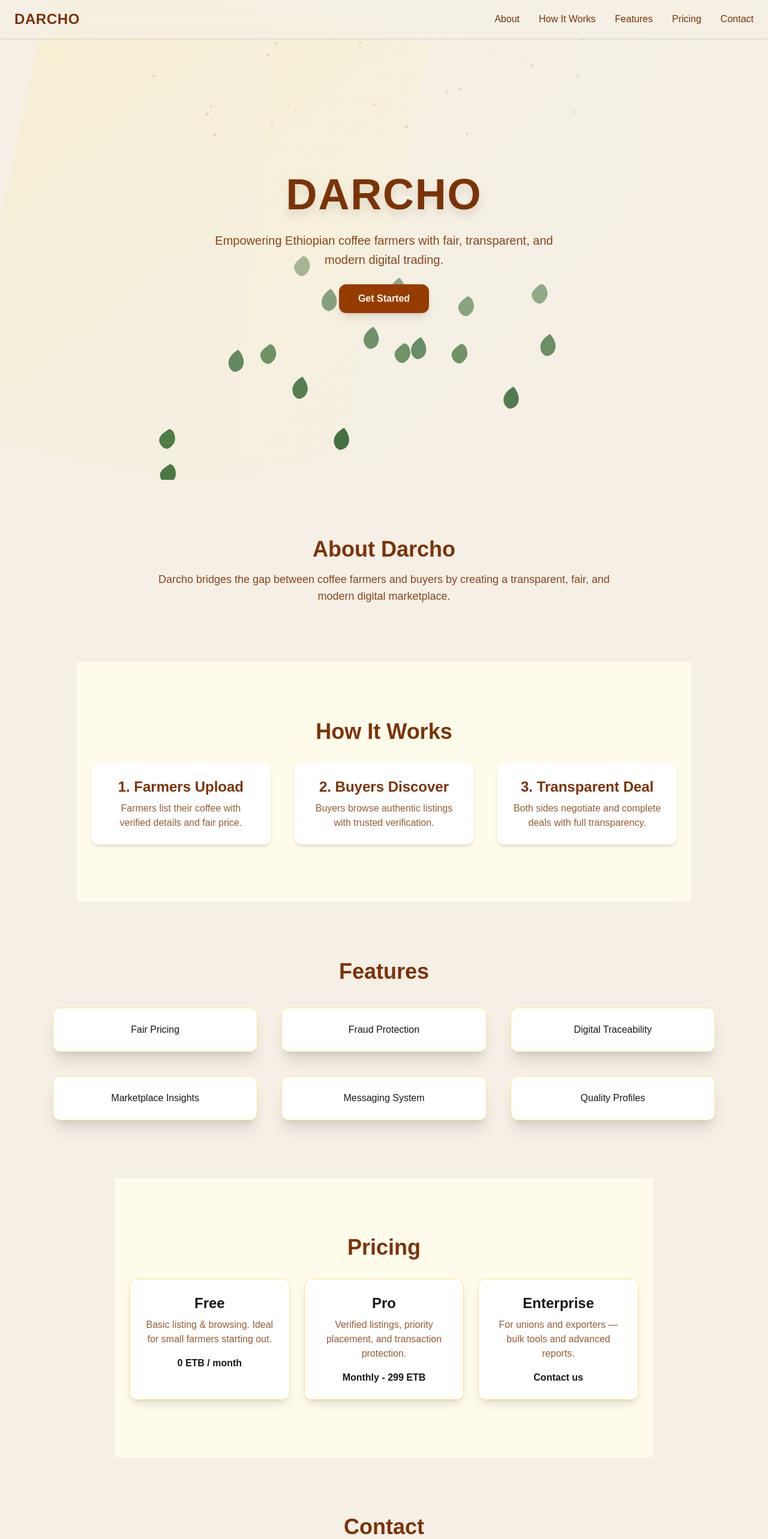
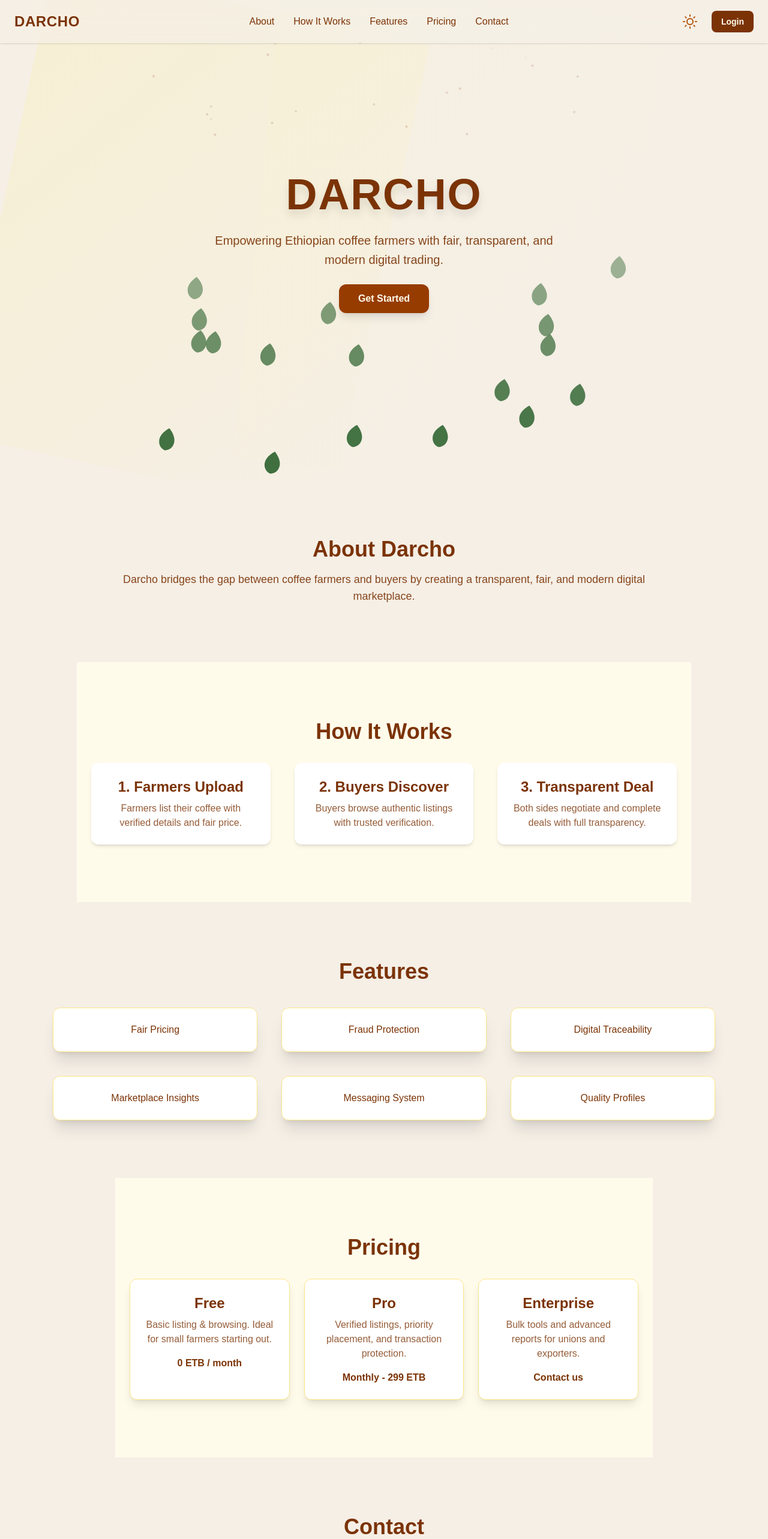
Before and after one commit to Abrishkassa/darcho, a Next.js app: page / in a window 1280 px wide. Shown: the top 2566 px of the page at 60% size. Built offline with nearby package versions, Linux system fonts and the light colour scheme.

Commit message:
bright and dark mode

```diff
--- a/src/app/components/DarchoBackground.tsx
+++ b/src/app/components/DarchoBackground.tsx
@@ -1,47 +1,153 @@
 "use client";
 
 import { motion } from "framer-motion";
+import { useState } from "react";
 
 export default function DarchoHome() {
+  const [isDark, setIsDark] = useState(false);
+  const [menuOpen, setMenuOpen] = useState(false);
+
   const leaves = Array.from({ length: 18 });
   const particles = Array.from({ length: 25 });
 
   return (
-    <div className="w-full min-h-screen bg-[#f5efe6]">
+    <div className={`
+      w-full min-h-screen transition
+      ${isDark ? "bg-stone-900" : "bg-[#f5efe6]"}
+    `}>
 
-      {/* NAVIGATION BAR */}
+      {/* ================= NAVIGATION BAR ================= */}
       <motion.nav
         initial={{ y: -80, opacity: 0 }}
         animate={{ y: 0, opacity: 1 }}
         transition={{ duration: 1 }}
-        className="fixed top-0 left-0 w-full z-50 backdrop-blur-xl bg-[#f5efe6]/70 shadow-sm"
+        className={`fixed top-0 left-0 w-full z-50 backdrop-blur-xl shadow-sm
+        ${isDark ? "bg-stone-900/70" : "bg-[#f5efe6]/70"}`}
       >
         <div className="max-w-7xl mx-auto flex items-center justify-between px-6 py-4">
-          <h1 className="text-2xl font-bold text-amber-900 tracking-wide">DARCHO</h1>
-          <div className="hidden md:flex gap-8 text-amber-900 font-medium">
-            <a href="#about" className="hover:text-amber-700">About</a>
-            <a href="#how" className="hover:text-amber-700">How It Works</a>
-            <a href="#features" className="hover:text-amber-700">Features</a>
-            <a href="#pricing" className="hover:text-amber-700">Pricing</a>
-            <a href="#contact" className="hover:text-amber-700">Contact</a>
+
+          {/* LEFT: LOGO */}
+          <h1 className={`text-2xl font-bold tracking-wide
+            ${isDark ? "text-white" : "text-amber-900"}`}>
+            DARCHO
+          </h1>
+
+          {/* CENTER: NAV LINKS (hidden on mobile) */}
+          <div className="hidden md:flex gap-8 font-medium">
+            {["About", "How It Works", "Features", "Pricing", "Contact"].map((item) => (
+              <a
+                key={item}
+                href={`#${item.toLowerCase().replace(/ /g, "")}`}
+                className={`hover:opacity-70 transition
+                  ${isDark ? "text-white" : "text-amber-900"}`}
+              >
+                {item}
+              </a>
+            ))}
+          </div>
+
+          {/* RIGHT SIDE: DARK/LIGHT BUTTON + LOGIN BUTTON + MOBILE ICON */}
+          <div className="flex items-center gap-4">
+
+            {/* DARK/LIGHT MODE TOGGLE */}
+            <button
+              onClick={() => setIsDark(!isDark)}
+              className="p-2 rounded-full hover:scale-110 transition"
+            >
+              {/* Light Icon */}
+              {!isDark && (
+                <svg width="24" height="24" fill="none" stroke="#b45309" strokeWidth="2" strokeLinecap="round" strokeLinejoin="round">
+                  <circle cx="12" cy="12" r="5"></circle>
+                  <line x1="12" y1="1" x2="12" y2="3"></line>
+                  <line x1="12" y1="21" x2="12" y2="23"></line>
+                  <line x1="4.22" y1="4.22" x2="5.64" y2="5.64"></line>
+                  <line x1="18.36" y1="18.36" x2="19.78" y2="19.78"></line>
+                  <line x1="1" y1="12" x2="3" y2="12"></line>
+                  <line x1="21" y1="12" x2="23" y2="12"></line>
+                  <line x1="4.22" y1="19.78" x2="5.64" y2="18.36"></line>
+                  <line x1="18.36" y1="5.64" x2="19.78" y2="4.22"></line>
+                </svg>
+              )}
+
+              {/* Dark Icon */}
+              {isDark && (
+                <svg width="24" height="24" fill="none" stroke="#facc15" strokeWidth="2" strokeLinecap="round" strokeLinejoin="round">
+                  <path d="M21 12.79A9 9 0 1 1 11.21 3 7 7 0 0 0 21 12.79z"></path>
+                </svg>
+              )}
+            </button>
+
+            {/* LOGIN BUTTON */}
+            <button
+              className={`px-4 py-2 text-sm rounded-lg transition font-semibold
+              ${isDark
+                ? "bg-white text-black hover:bg-gray-300"
+                : "bg-amber-900 text-amber-50 hover:bg-amber-700"
+              }`}
+            >
+              Login
+            </button>
+
+            {/* MOBILE MENU ICON */}
+            <button
+              onClick={() => setMenuOpen(!menuOpen)}
+              className="md:hidden p-2"
+            >
+              {!menuOpen ? (
+                // Hamburger icon
+                <svg width="28" height="28" stroke={isDark ? "white" : "black"} strokeWidth="2">
+                  <line x1="4" y1="7" x2="24" y2="7" />
+                  <line x1="4" y1="14" x2="24" y2="14" />
+                  <line x1="4" y1="21" x2="24" y2="21" />
+                </svg>
+              ) : (
+                // X icon
+                <svg width="28" height="28" stroke={isDark ? "white" : "black"} strokeWidth="2">
+                  <line x1="6" y1="6" x2="22" y2="22" />
+                  <line x1="22" y1="6" x2="6" y2="22" />
+                </svg>
+              )}
+            </button>
           </div>
         </div>
+
+        {/* MOBILE DROPDOWN MENU */}
+        {menuOpen && (
+          <div className={`md:hidden flex flex-col gap-4 px-6 py-4 pb-6
+            ${isDark ? "bg-stone-900 text-white" : "bg-[#f5efe6] text-amber-900"}`}>
+            {["About", "How It Works", "Features", "Pricing", "Contact"].map((item) => (
+              <a
+                key={item}
+                href={`#${item.toLowerCase().replace(/ /g, "")}`}
+                onClick={() => setMenuOpen(false)}
+                className="py-2 border-b border-amber-200/30"
+              >
+                {item}
+              </a>
+            ))}
+          </div>
+        )}
       </motion.nav>
 
-      {/* HERO BACKGROUND + ANIMATION */}
+      {/* ================= HERO + BACKGROUND ================= */}
       <div className="relative w-full h-screen overflow-hidden flex items-center justify-center">
 
-        {/* SUNLIGHT */}
+        {/* Sunlight effect */}
         <div className="absolute inset-0 pointer-events-none">
-          <div className="absolute top-0 left-0 w-1/2 h-full bg-gradient-to-br from-yellow-200/20 to-transparent rotate-12"></div>
-          <div className="absolute top-0 left-1/3 w-1/2 h-full bg-gradient-to-br from-yellow-100/10 to-transparent rotate-6"></div>
+          {!isDark && (
+            <>
+              <div className="absolute top-0 left-0 w-1/2 h-full bg-gradient-to-br from-yellow-200/20 to-transparent rotate-12"></div>
+              <div className="absolute top-0 left-1/3 w-1/2 h-full bg-gradient-to-br from-yellow-100/10 to-transparent rotate-6"></div>
+            </>
+          )}
         </div>
 
-        {/* PARTICLES */}
+        {/* FLOATING PARTICLES */}
         {particles.map((_, i) => (
           <motion.div
             key={`p-${i}`}
-            className="absolute w-1 h-1 bg-amber-900/30 rounded-full"
+            className={`absolute w-1 h-1 rounded-full
+              ${isDark ? "bg-white/20" : "bg-amber-900/30"}`}
             initial={{ x: Math.random() * 800 - 400, y: Math.random() * 600 - 300, opacity: 0 }}
             animate={{ y: [null, Math.random() * -200 - 200], opacity: [0, 0.6, 0] }}
             transition={{ duration: 6 + Math.random() * 4, repeat: Infinity, delay: Math.random() * 4 }}
@@ -60,11 +166,10 @@ export default function DarchoHome() {
             transition={{ duration: 16 + Math.random() * 6, repeat: Infinity, delay: Math.random() * 4 }}
             aria-hidden
           >
-            {Math.random() > 0.5 ? (
-              <path d="M32 2C20 12 10 26 12 40c2 18 18 22 20 22s18-4 20-22C54 26 44 12 32 2z" fill="#3f6f3f" />
-            ) : (
-              <path d="M32 4C18 18 6 30 14 44c8 14 22 16 28 10s14-16 10-30C48 10 40 4 32 4z" fill="#4a7a42" />
-            )}
+            <path
+              d="M32 2C20 12 10 26 12 40c2 18 18 22 20 22s18-4 20-22C54 26 44 12 32 2z"
+              fill={isDark ? "#4a7a42" : "#3f6f3f"}
+            />
           </motion.svg>
         ))}
 
@@ -75,16 +180,20 @@ export default function DarchoHome() {
           transition={{ duration: 1.5 }}
           className="relative z-10 flex flex-col items-center text-center px-6 max-w-2xl"
         >
-          <h1 className="text-5xl md:text-7xl font-extrabold text-amber-900 tracking-wide drop-shadow-xl leading-tight">
+          <h1 className={`text-5xl md:text-7xl font-extrabold tracking-wide drop-shadow-xl leading-tight
+            ${isDark ? "text-white" : "text-amber-900"}`}>
             DARCHO
           </h1>
-          <p className="mt-4 text-lg md:text-xl text-amber-900/90 font-medium leading-relaxed">
+          <p className={`mt-4 text-lg md:text-xl font-medium leading-relaxed
+            ${isDark ? "text-white/80" : "text-amber-900/90"}`}>
             Empowering Ethiopian coffee farmers with fair, transparent, and modern digital trading.
           </p>
+
           <motion.button
             whileHover={{ scale: 1.05 }}
             whileTap={{ scale: 0.95 }}
-            className="mt-6 px-8 py-3 rounded-xl bg-amber-800 text-amber-50 font-semibold shadow-lg hover:bg-amber-900 transition"
+            className={`mt-6 px-8 py-3 rounded-xl font-semibold shadow-lg transition
+            ${isDark ? "bg-white text-black hover:bg-gray-300" : "bg-amber-800 text-amber-50 hover:bg-amber-900"}`}
           >
             Get Started
           </motion.button>
@@ -95,87 +204,120 @@ export default function DarchoHome() {
 
       {/* ABOUT */}
       <section id="about" className="py-24 px-6 max-w-5xl mx-auto text-center">
-        <h2 className="text-4xl font-bold text-amber-900 mb-4">About Darcho</h2>
-        <p className="text-lg text-amber-900/90 max-w-3xl mx-auto">
+        <h2 className={`text-4xl font-bold mb-4 ${isDark ? "text-white" : "text-amber-900"}`}>
+          About Darcho
+        </h2>
+        <p className={`${isDark ? "text-white/80" : "text-amber-900/90"} text-lg`}>
           Darcho bridges the gap between coffee farmers and buyers by creating a transparent, fair, and modern digital marketplace.
         </p>
       </section>
 
       {/* HOW IT WORKS */}
-      <section id="how" className="py-24 px-6 max-w-5xl mx-auto text-center bg-amber-50">
-        <h2 className="text-4xl font-bold text-amber-900 mb-6">How It Works</h2>
+      <section id="how" className={`py-24 px-6 max-w-5xl mx-auto text-center
+        ${isDark ? "bg-stone-800" : "bg-amber-50"}`}>
+        <h2 className={`text-4xl font-bold mb-6 ${isDark ? "text-white" : "text-amber-900"}`}>
+          How It Works
+        </h2>
         <div className="grid md:grid-cols-3 gap-10 mt-8">
-          <div className="p-6 shadow-md rounded-xl bg-white">
-            <h3 className="text-2xl font-semibold text-amber-900 mb-2">1. Farmers Upload</h3>
-            <p className="text-amber-900/80">Farmers list their coffee with verified details and fair price.</p>
-          </div>
-          <div className="p-6 shadow-md rounded-xl bg-white">
-            <h3 className="text-2xl font-semibold text-amber-900 mb-2">2. Buyers Discover</h3>
-            <p className="text-amber-900/80">Buyers browse authentic listings with trusted verification.</p>
-          </div>
-          <div className="p-6 shadow-md rounded-xl bg-white">
-            <h3 className="text-2xl font-semibold text-amber-900 mb-2">3. Transparent Deal</h3>
-            <p className="text-amber-900/80">Both sides negotiate and complete deals with full transparency.</p>
-          </div>
+          {[
+            ["1. Farmers Upload", "Farmers list their coffee with verified details and fair price."],
+            ["2. Buyers Discover", "Buyers browse authentic listings with trusted verification."],
+            ["3. Transparent Deal", "Both sides negotiate and complete deals with full transparency."]
+          ].map(([title, desc], i) => (
+            <div key={i} className={`p-6 shadow-md rounded-xl
+              ${isDark ? "bg-stone-900 text-white/90" : "bg-white text-amber-900"}`}>
+              <h3 className="text-2xl font-semibold mb-2">{title}</h3>
+              <p className={`${isDark ? "text-white/70" : "text-amber-900/80"}`}>{desc}</p>
+            </div>
+          ))}
         </div>
       </section>
 
       {/* FEATURES */}
       <section id="features" className="py-24 px-6 max-w-6xl mx-auto text-center">
-        <h2 className="text-4xl font-bold text-amber-900 mb-10">Features</h2>
+        <h2 className={`text-4xl font-bold mb-10 ${isDark ? "text-white" : "text-amber-900"}`}>
+          Features
+        </h2>
         <div className="grid md:grid-cols-3 gap-10">
-          <div className="p-6 bg-white shadow-xl rounded-xl border border-amber-200">Fair Pricing</div>
-          <div className="p-6 bg-white shadow-xl rounded-xl border border-amber-200">Fraud Protection</div>
-          <div className="p-6 bg-white shadow-xl rounded-xl border border-amber-200">Digital Traceability</div>
-          <div className="p-6 bg-white shadow-xl rounded-xl border border-amber-200">Marketplace Insights</div>
-          <div className="p-6 bg-white shadow-xl rounded-xl border border-amber-200">Messaging System</div>
-          <div className="p-6 bg-white shadow-xl rounded-xl border border-amber-200">Quality Profiles</div>
+          {[
+            "Fair Pricing", "Fraud Protection", "Digital Traceability",
+            "Marketplace Insights", "Messaging System", "Quality Profiles"
+          ].map((feature, i) => (
+            <div key={i} className={`
+              p-6 shadow-xl rounded-xl border
+              ${isDark ? "bg-stone-900 border-stone-700 text-white"
+                       : "bg-white border-amber-200 text-amber-900"}`}>
+              {feature}
+            </div>
+          ))}
         </div>
       </section>
 
       {/* PRICING */}
-      <section id="pricing" className="py-24 px-6 max-w-4xl mx-auto text-center bg-amber-50">
-        <h2 className="text-4xl font-bold text-amber-900 mb-6">Pricing</h2>
+      <section id="pricing" className={`py-24 px-6 max-w-4xl mx-auto text-center
+        ${isDark ? "bg-stone-800" : "bg-amber-50"}`}>
+        <h2 className={`text-4xl font-bold mb-6 ${isDark ? "text-white" : "text-amber-900"}`}>
+          Pricing
+        </h2>
 
         <div className="mt-8 grid md:grid-cols-3 gap-6">
-          <div className="p-6 rounded-xl bg-white shadow-lg border border-amber-200">
-            <h3 className="text-2xl font-semibold mb-2">Free</h3>
-            <p className="text-amber-900/80">Basic listing & browsing. Ideal for small farmers starting out.</p>
-            <div className="mt-4 font-bold">0 ETB / month</div>
-          </div>
-
-          <div className="p-6 rounded-xl bg-white shadow-lg border border-amber-200">
-            <h3 className="text-2xl font-semibold mb-2">Pro</h3>
-            <p className="text-amber-900/80">Verified listings, priority placement, and transaction protection.</p>
-            <div className="mt-4 font-bold">Monthly - 299 ETB</div>
-          </div>
-
-          <div className="p-6 rounded-xl bg-white shadow-lg border border-amber-200">
-            <h3 className="text-2xl font-semibold mb-2">Enterprise</h3>
-            <p className="text-amber-900/80">For unions and exporters — bulk tools and advanced reports.</p>
-            <div className="mt-4 font-bold">Contact us</div>
-          </div>
+          {[
+            ["Free", "Basic listing & browsing. Ideal for small farmers starting out.", "0 ETB / month"],
+            ["Pro", "Verified listings, priority placement, and transaction protection.", "Monthly - 299 ETB"],
+            ["Enterprise", "Bulk tools and advanced reports for unions and exporters.", "Contact us"]
+          ].map(([title, desc, price], i) => (
+            <div key={i} className={`
+              p-6 rounded-xl shadow-lg border
+              ${isDark ? "bg-stone-900 border-stone-700 text-white"
+                       : "bg-white border-amber-200 text-amber-900"}`}>
+              <h3 className="text-2xl font-semibold mb-2">{title}</h3>
+              <p className={`${isDark ? "text-white/70" : "text-amber-900/80"}`}>{desc}</p>
+              <div className="mt-4 font-bold">{price}</div>
+            </div>
+          ))}
         </div>
       </section>
 
       {/* CONTACT */}
       <section id="contact" className="py-24 px-6 max-w-4xl mx-auto text-center">
-        <h2 className="text-4xl font-bold text-amber-900 mb-4">Contact</h2>
-        <p className="text-amber-900/80 mb-6">Have questions or want to partner with DARCHO? Send us a message.</p>
+        <h2 className={`text-4xl font-bold mb-4 ${isDark ? "text-white" : "text-amber-900"}`}>
+          Contact
+        </h2>
+        <p className={`${isDark ? "text-white/70" : "text-amber-900/80"} mb-6`}>
+          Have questions or want to partner with DARCHO? Send us a message.
+        </p>
 
         <form className="max-w-xl mx-auto grid gap-4">
-          <input className="p-3 rounded-lg border border-amber-200" placeholder="Full name" />
-          <input className="p-3 rounded-lg border border-amber-200" placeholder="Email" />
-          <textarea className="p-3 rounded-lg border border-amber-200" rows={4} placeholder="Message" />
-          <button type="submit" className="mt-2 px-6 py-3 rounded-xl bg-amber-800 text-amber-50 font-semibold hover:bg-amber-900 transition">
+          <input className={`p-3 rounded-lg border
+            ${isDark ? "bg-stone-800 border-stone-600 text-white"
+                     : "border-amber-200"}`} placeholder="Full name" />
+
+          <input className={`p-3 rounded-lg border
+            ${isDark ? "bg-stone-800 border-stone-600 text-white"
+                     : "border-amber-200"}`} placeholder="Email" />
+
+          <textarea
+            className={`p-3 rounded-lg border
+              ${isDark ? "bg-stone-800 border-stone-600 text-white"
+                       : "border-amber-200"}`}
+            rows={4}
+            placeholder="Message"
+          />
+
+          <button type="submit" className={`
+            mt-2 px-6 py-3 rounded-xl font-semibold transition
+            ${isDark ? "bg-white text-black hover:bg-gray-300"
+                     : "bg-amber-800 text-amber-50 hover:bg-amber-900"}`}>
             Send Message
           </button>
         </form>
       </section>
 
       {/* FOOTER */}
-      <footer className="py-10 text-center text-amber-800/80 border-t border-amber-100">
-        <div className="max-w-4xl mx-auto">© {new Date().getFullYear()} DARCHO — Built for Ethiopian Coffee Farmers</div>
+      <footer className={`py-10 text-center border-t
+        ${isDark ? "border-stone-700 text-white/70"
+                 : "border-amber-100 text-amber-800/80"}`}>
+        © {new Date().getFullYear()} DARCHO — Built for Ethiopian Coffee Farmers
       </footer>
 
     </div>
```
